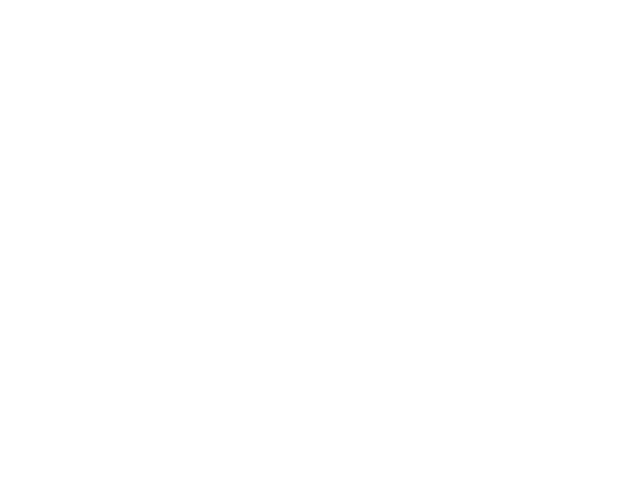
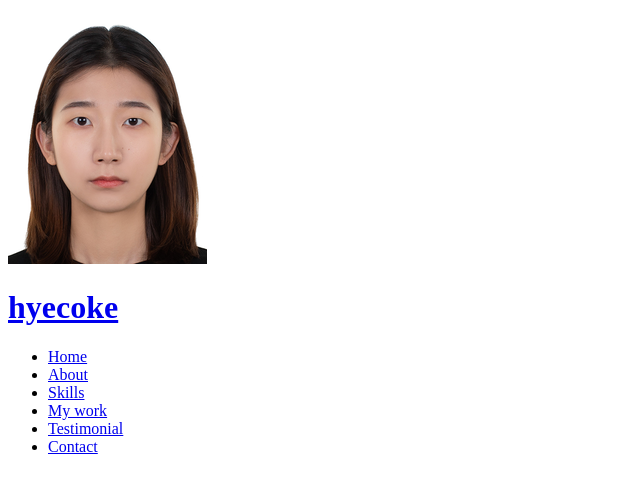
Before and after one commit to HYECOKE/Hyecoke.github.io, a plain HTML site: page index.html in a window 1280 px wide. Shown: the whole page, without its empty margins (0-640 px from the left). Drawn offline with Linux system fonts and the light colour scheme.

Commit message:
HTML-header

```diff
--- a/index.html
+++ b/index.html
@@ -23,6 +23,41 @@
     <script src="src/main.js" defer></script>
 </head>
 <body>
-
+    <!-- header -->
+    <header>
+        <div>
+            <img src="images/favicon.ico" alt="logo" />
+            <h1><a href="#">hyecoke</a></h1>
+        </div>
+        <nav>
+            <ul>
+                <li><a href="#Home">Home</a></li>
+                <li><a href="#About">About</a></li>
+                <li><a href="#Skills">Skills</a></li>
+                <li><a href="#work">My work</a></li>
+                <li><a href="#Testimonial">Testimonial</a></li>
+                <li><a href="#contact">Contact</a></li>
+            </ul>
+        </nav>
+    </header>
+    <!--Main -->
+    <main>
+    <!-- Home -->
+    <section id="Home"></section>
+    <!-- About -->
+    <section id="About"></section>
+    <!-- Skills -->
+    <section id="Skills"></section>
+    <!-- work -->
+    <section id="work"></section>
+    <!-- Testimonials -->
+    <section id="Testimonial"></section>
+    <!-- Contact -->
+    <section id="contact"></section>
+    <!-- Arrow up -->
+    <aside></aside>
+    </main>
+    <!-- footer -->
+    <footer></footer>
 </body>
 </html>
```
